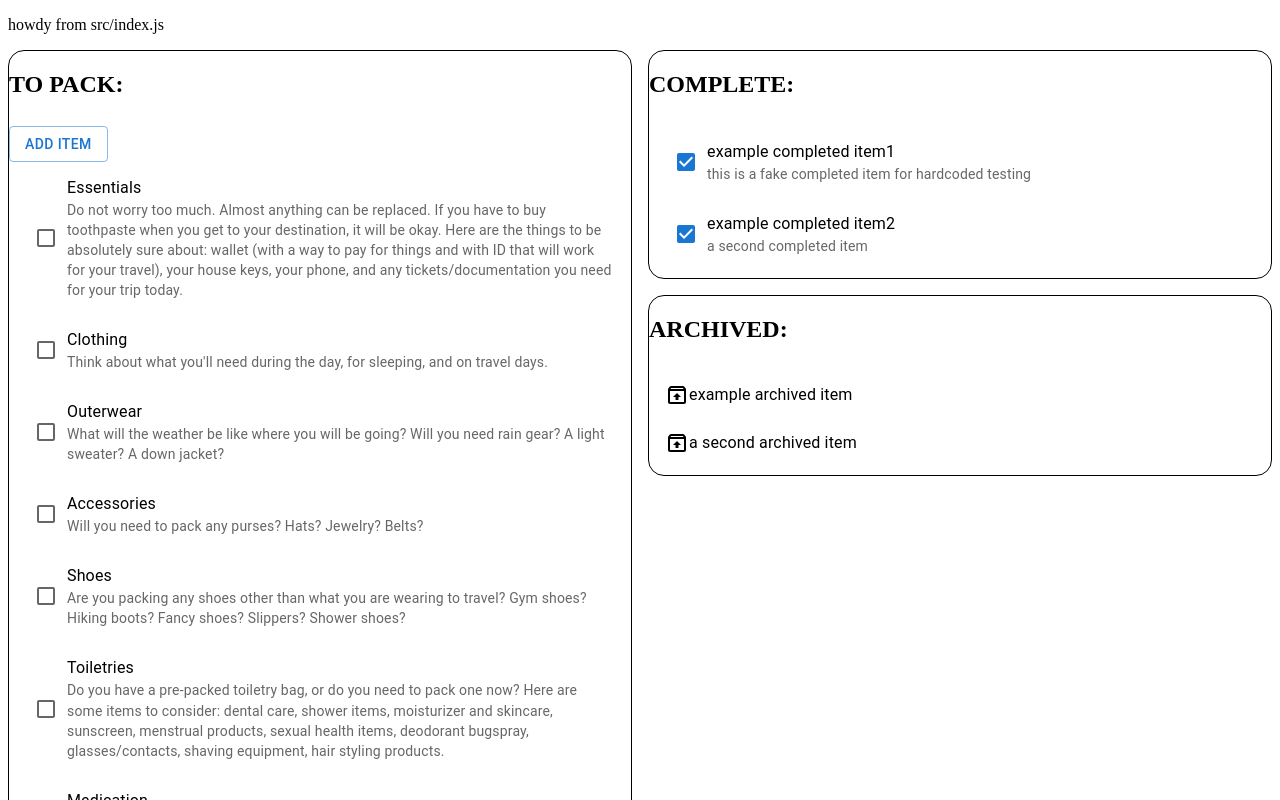
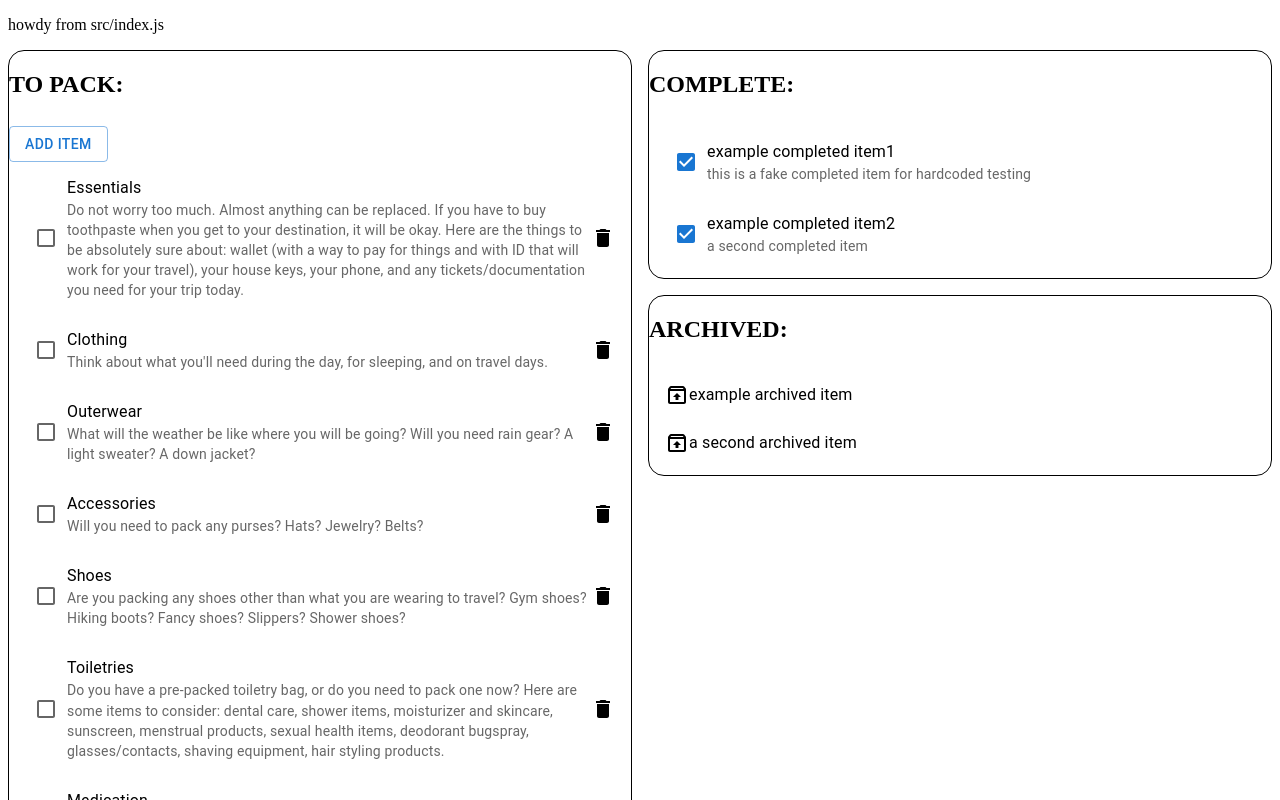
Before and after one commit to madeleine-lloyd-davies/Fullpack, a React app: page /basic in a window 1280 px wide. Shown: the top 800 px of the page. Built offline with nearby package versions, Linux system fonts and the light colour scheme.

Commit message:
feat: add delete icon to todo list

```diff
--- a/src/components/PackingListToDo.js
+++ b/src/components/PackingListToDo.js
@@ -17,6 +17,7 @@ import {
   ListItem,
   ListItemText,
 } from "@mui/material";
+import DeleteIcon from "@mui/icons-material/Delete";
 
 /*
 notes/todos
@@ -55,10 +56,12 @@ const PackingListToDo = () => {
     return (
       <ListItem key={categoryObj.name}>
         <Checkbox />
+
         <ListItemText
           primary={categoryObj.name}
           secondary={categoryObj.description}
         />
+        <DeleteIcon />
       </ListItem>
     );
   };
```
